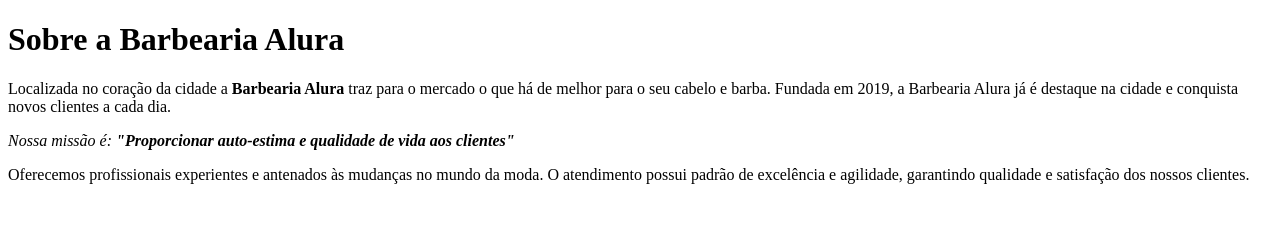
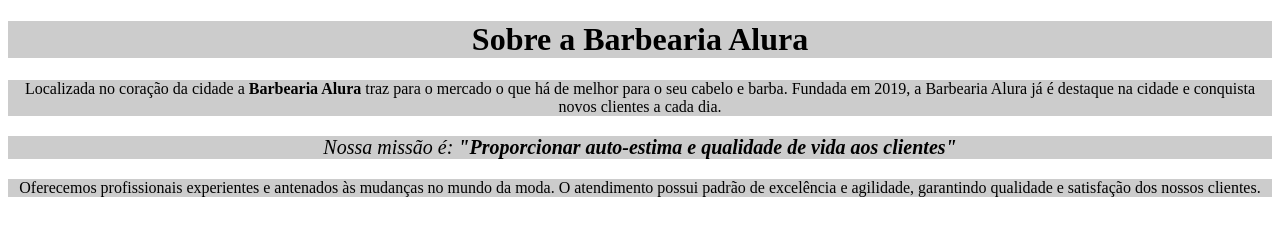
Before and after one commit to vitorconde/html5_parte1, a plain HTML site: page index.html in a window 1280 px wide. Drawn offline with Linux system fonts and the light colour scheme.

Commit message:
Adicionando CSS, e centralizando textos

```diff
--- a/index.html
+++ b/index.html
@@ -3,14 +3,19 @@
     <head> <!-- Informações a se passar para o navegador ficam no head -->
         <meta charset="UTF-8"/>
         <title> Barbearia Alura </title>
+        <link rel="stylesheet" href="style.css">
+
+        <style>
+
+        </style>
     </head>
     <body> <!-- Conteúdo a ser exibido na pagina fica no body -->
-        <h1> Sobre a Barbearia Alura </h1>
+        <h1 style="text-align: center; background: #CCCCCC;"> Sobre a Barbearia Alura </h1>
 
-        <p>Localizada no coração da cidade a <strong>Barbearia Alura</strong> traz para o mercado o que há de melhor para o seu cabelo e barba. Fundada em 2019, a Barbearia Alura já é destaque na cidade e conquista novos clientes a cada dia.</p>
+        <p style="">Localizada no coração da cidade a <strong>Barbearia Alura</strong> traz para o mercado o que há de melhor para o seu cabelo e barba. Fundada em 2019, a Barbearia Alura já é destaque na cidade e conquista novos clientes a cada dia.</p>
 
-        <p><em>Nossa missão é: <strong>"Proporcionar auto-estima e qualidade de vida aos clientes"</strong></em></p>
+        <p style="font-size:20px;"><em>Nossa missão é: <strong>"Proporcionar auto-estima e qualidade de vida aos clientes"</strong></em></p>
 
-        <p>Oferecemos profissionais experientes e antenados às mudanças no mundo da moda. O atendimento possui padrão de excelência e agilidade, garantindo qualidade e satisfação dos nossos clientes.</p>
+        <p style="">Oferecemos profissionais experientes e antenados às mudanças no mundo da moda. O atendimento possui padrão de excelência e agilidade, garantindo qualidade e satisfação dos nossos clientes.</p>
     </body>
 </html>
--- /dev/null
+++ b/style.css
@@ -0,0 +1,4 @@
+p {
+    text-align: center;
+    background: #CCCCCC;
+}
```
